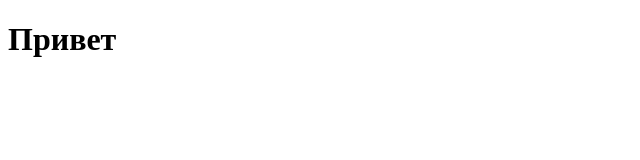
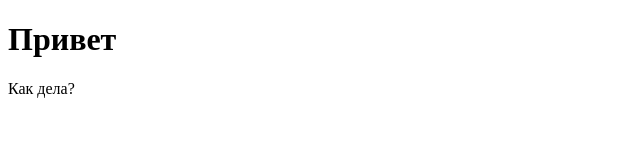
Before and after one commit to YuliaNarimanova/Totorial, a plain HTML site: page index.html in a window 1280 px wide. Shown: the full height of the page, 0-640 px from the left. Drawn offline with Linux system fonts and the light colour scheme.

Commit message:
Updeat index.html

```diff
--- a/index.html
+++ b/index.html
@@ -4,9 +4,10 @@
     <meta charset="UTF-8">
     <meta http-equiv="X-UA-Compatible" content="IE=edge">
     <meta name="viewport" content="width=device-width, initial-scale=1.0">
-    <title>Document</title>
+    <title>Lesson 0</title>
 </head>
 <body>
     <h1>Привет</h1>
+    <p>Как дела?</p>
 </body>
 </html>
```
